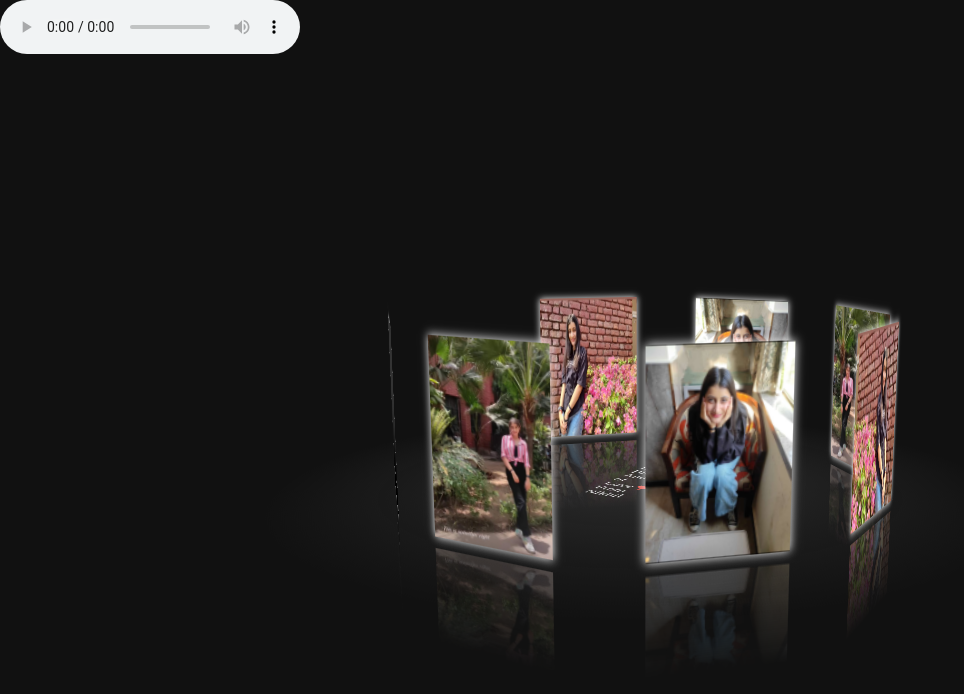
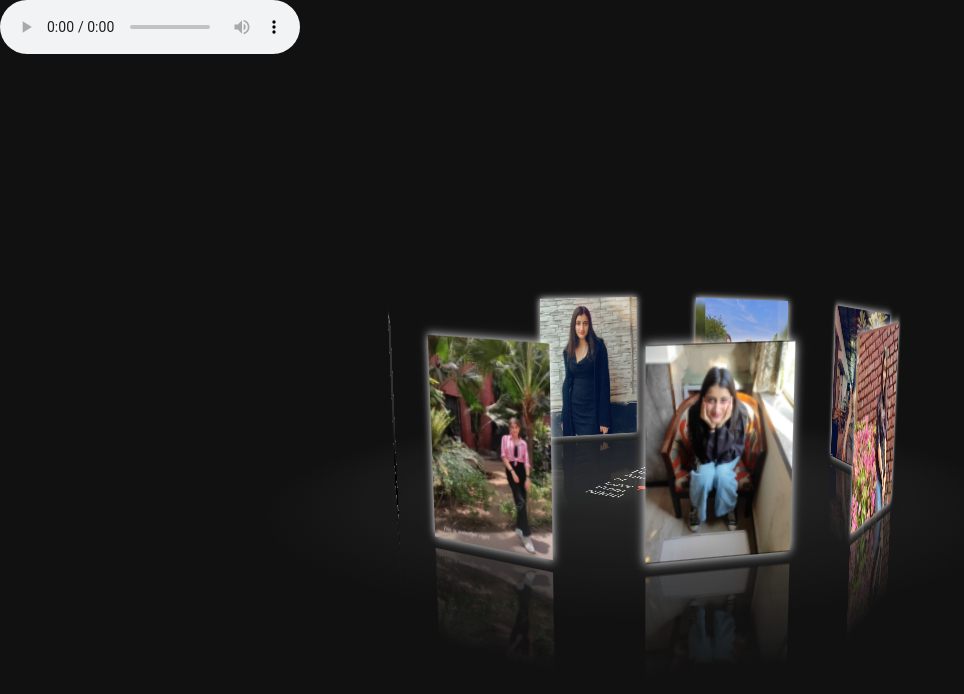
Before and after one commit to NIKHIL73995/hbday, a plain HTML site: page index.html in a window 1280 px wide. Shown: the whole page, without its empty margins (0-964 px from the left). Drawn offline with Linux system fonts and the light colour scheme; grey boxes are pictures that could not be loaded.

Commit message:
Update index.html
adding others images to html

```diff
--- a/index.html
+++ b/index.html
@@ -22,9 +22,9 @@
             <img src="r1.jpg" alt="">
             <img src="r2.jpg" alt="">
             <img src="r3.jpg" alt="">
-            <img src="r1.jpg" alt="">
-            <img src="r2.jpg" alt="">
-            <img src="r3.jpg" alt="">
+            <img src="r4.jpg" alt="">
+            <img src="r5.jpg" alt="">
+            <img src="r6.jpg" alt="">
 
 
 
```
